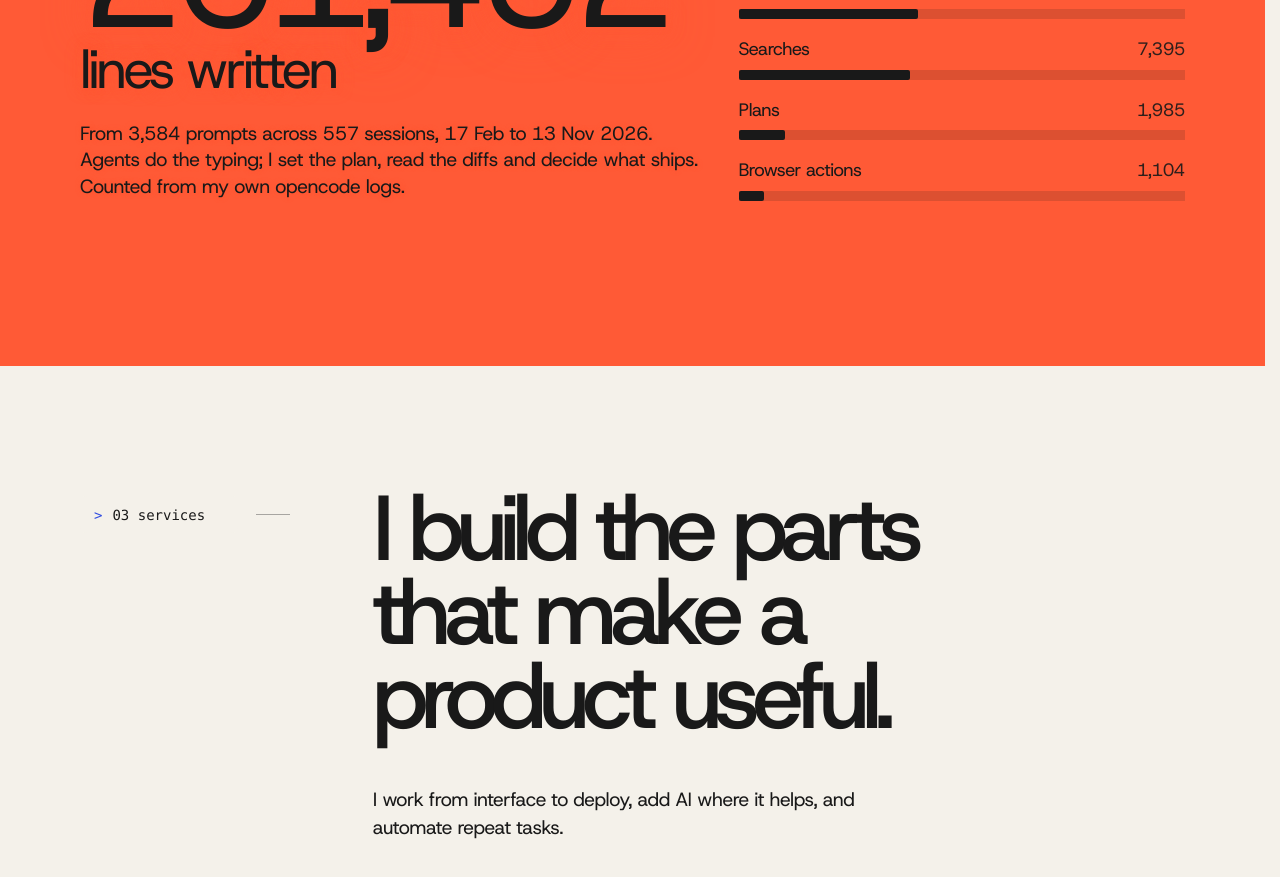
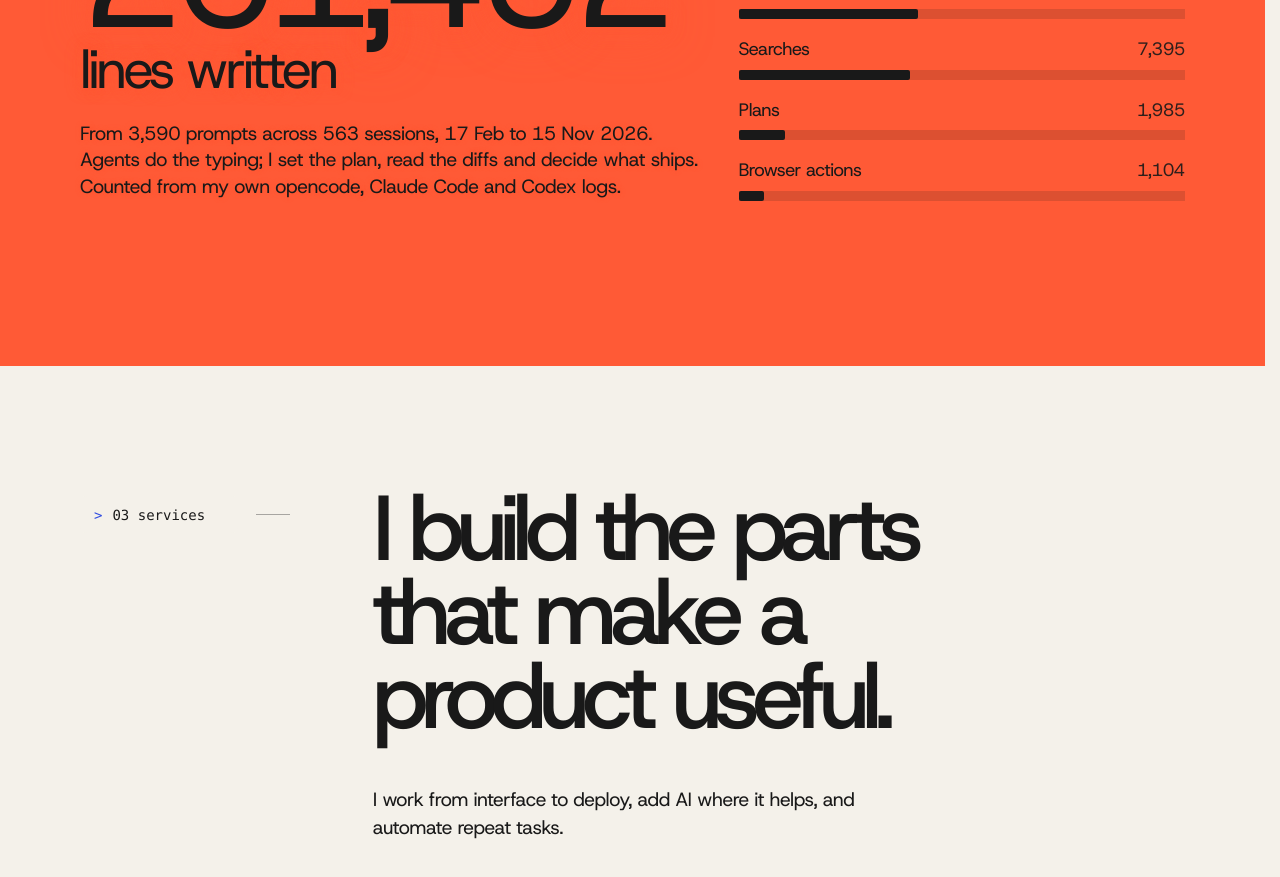
Before and after one commit to daniam-id/portfolio-2026, a React (Vite) app: page / in a window 1280 px wide. Shown: the part 2340-3217 px from the top of the page. Built offline with nearby package versions, Linux system fonts and the light colour scheme.

Commit message:
Count the last two days of agent logs
Re-exported from token-wrapped on 18 Nov: 3,590 prompts over 563 sessions, the
range now ends 15 Nov, and the count covers Claude Code and Codex alongside
opencode, so the sentence names all three.

```diff
--- a/src/content.ts
+++ b/src/content.ts
@@ -1,7 +1,7 @@
 /**
  * Every fact on the page lives here. Sources:
  * - projects: the public READMEs on github.com/daniam-id and the local repos in ~/programme
- * - agentYear: wrapped-2026.html (Adam's own opencode usage export, 17 Feb to 13 Nov 2026)
+ * - agentYear: wrapped-2026.html (Adam's own agent usage export, taken 18 Nov 2026)
  * - socials: the old portfolio's src/config/site.ts
  * Nothing here is estimated. Add roles only when they are real.
  */
@@ -42,14 +42,14 @@ export const navTop = nav.filter((item) => item.href !== "#contact");
 
 /** From wrapped-2026.html: window.__WRAPPED__.totals and friends. */
 export const agentYear = {
-  range: "17 Feb to 13 Nov 2026",
-  prompts: 3584,
-  sessions: 557,
-  projects: 38,
-  activeDays: 152,
+  range: "17 Feb to 15 Nov 2026",
+  prompts: 3590,
+  sessions: 563,
+  projects: 40,
+  activeDays: 153,
   linesWritten: 261452,
   streakDays: 34,
-  models: 52,
+  models: 53,
   providers: 7,
   peakHour: "21:00",
   busiest: "20 July, 163 prompts",
--- a/src/sections/AgentYear.tsx
+++ b/src/sections/AgentYear.tsx
@@ -35,7 +35,7 @@ export function AgentYear() {
           <p className="halo text-[clamp(30px,4.2vw,60px)] leading-none tracking-[-0.06em]">lines written</p>
           <p className="lead halo mt-6">
             From {y.prompts.toLocaleString("en-US")} prompts across {y.sessions} sessions, {y.range}. Agents do the typing;
-            I set the plan, read the diffs and decide what ships. Counted from my own opencode logs.
+            I set the plan, read the diffs and decide what ships. Counted from my own opencode, Claude Code and Codex logs.
           </p>
         </div>
 
```
